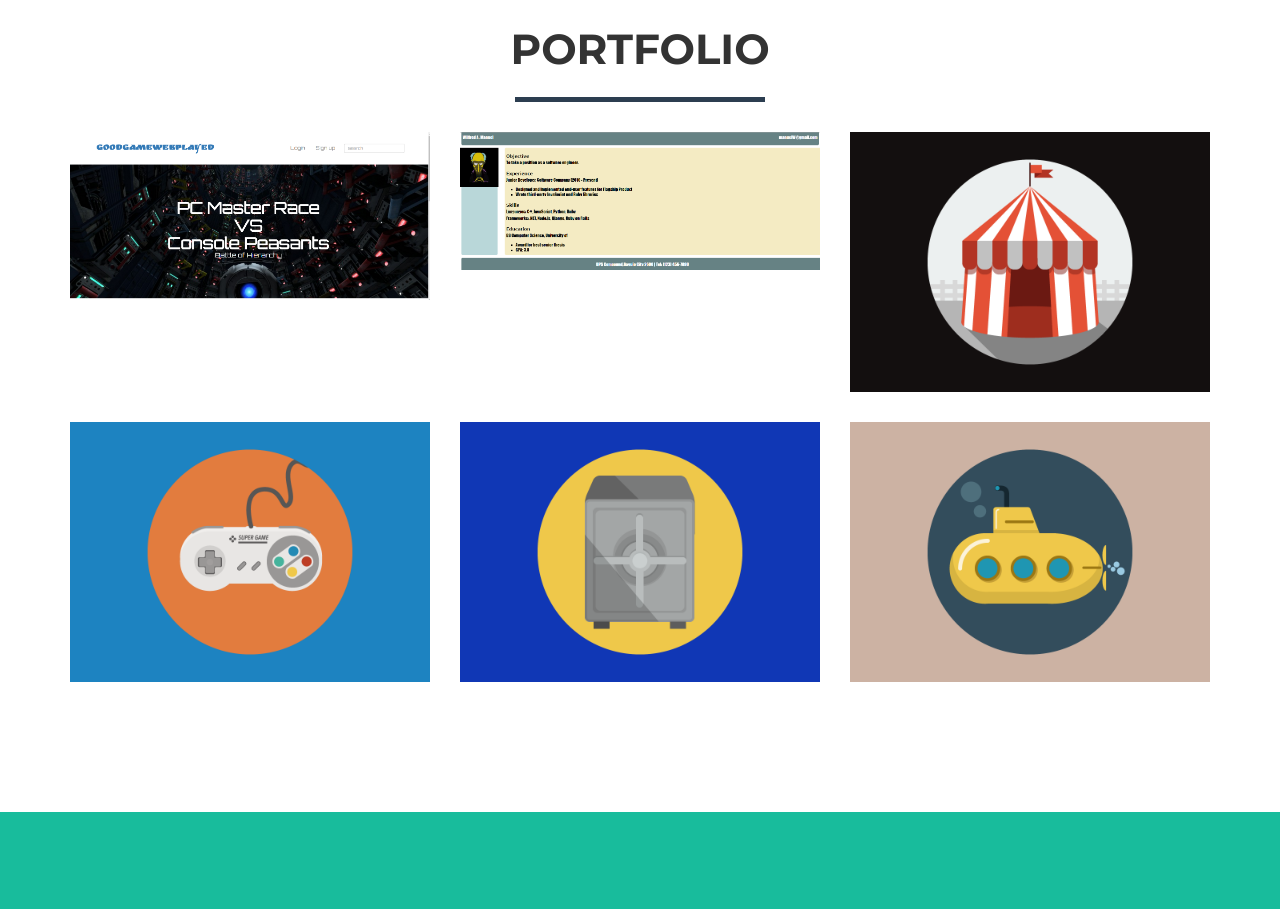
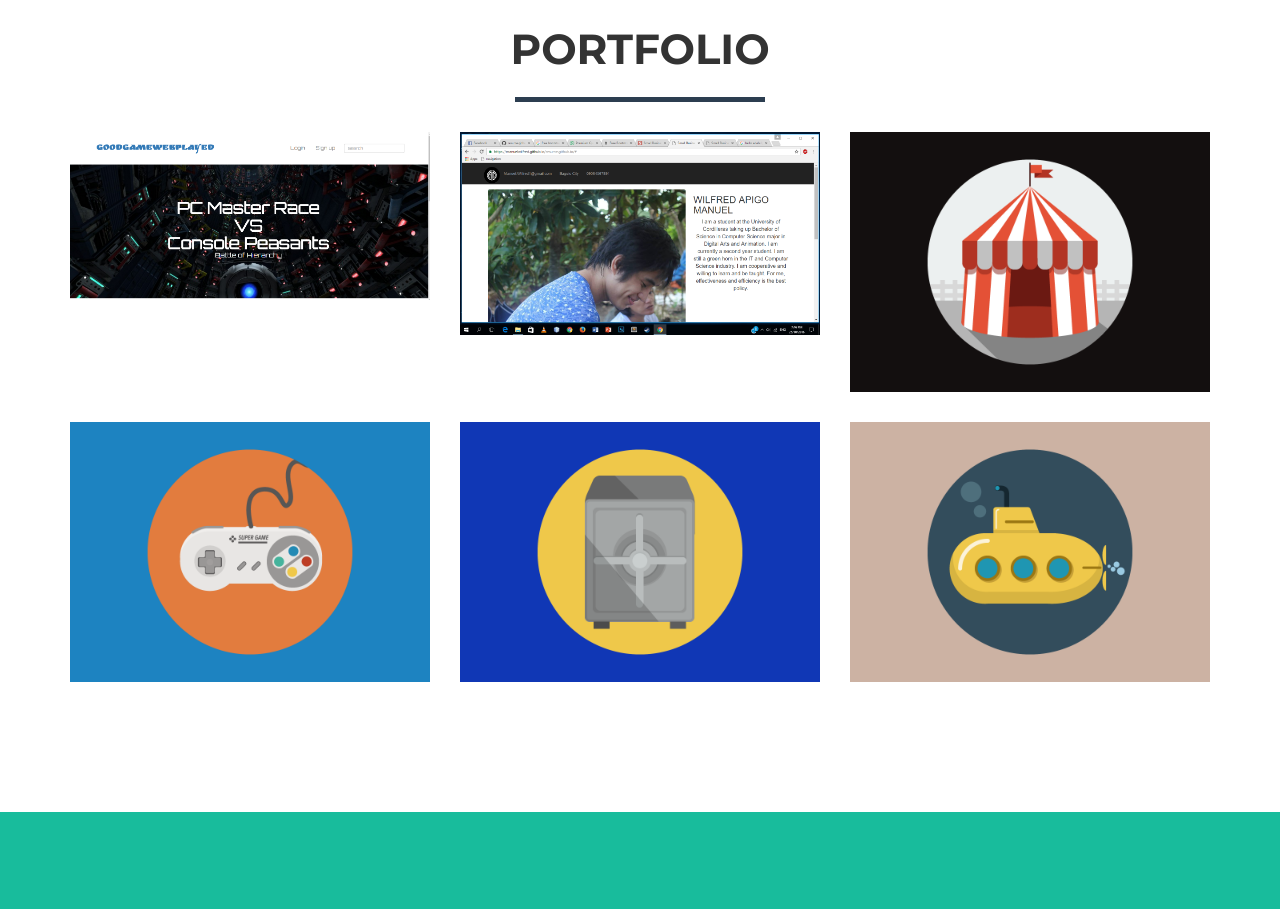
Before and after one commit to ManuelWilfred/ManuelWilfred.github.io, a website: page index.html in a window 1280 px wide. Shown: the part 840-1749 px from the top of the page. Drawn offline with nearby package versions, Linux system fonts and the light colour scheme.

Commit message:
Update index.html

```diff
--- a/index.html
+++ b/index.html
@@ -109,7 +109,7 @@
                                 <i class="fa fa-search-plus fa-3x"></i>
                             </div>
                         </div>
-                        <img src="img/portfolio/resume.png" class="img-responsive" alt="">
+                        <img src="img/portfolio/resume1.png" class="img-responsive" alt="">
                     </a>
                 </div>
                 <div class="col-sm-4 portfolio-item">
```
